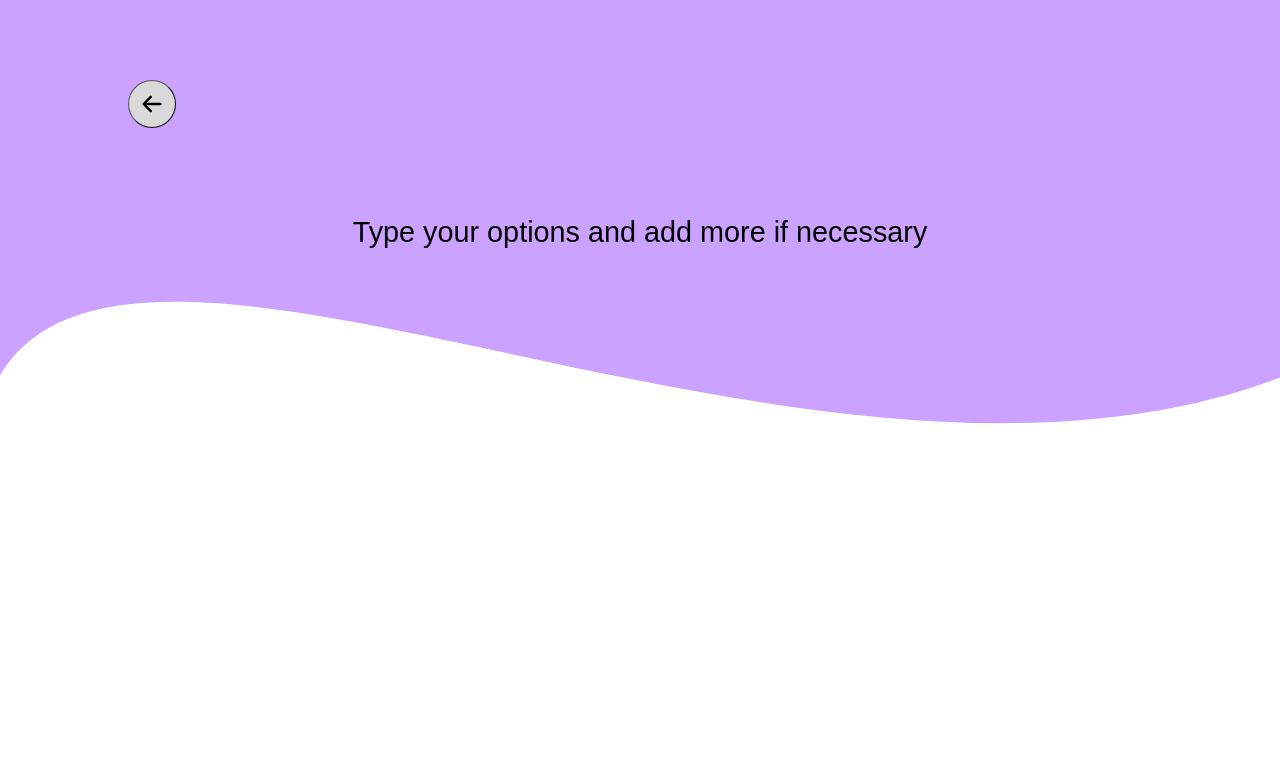
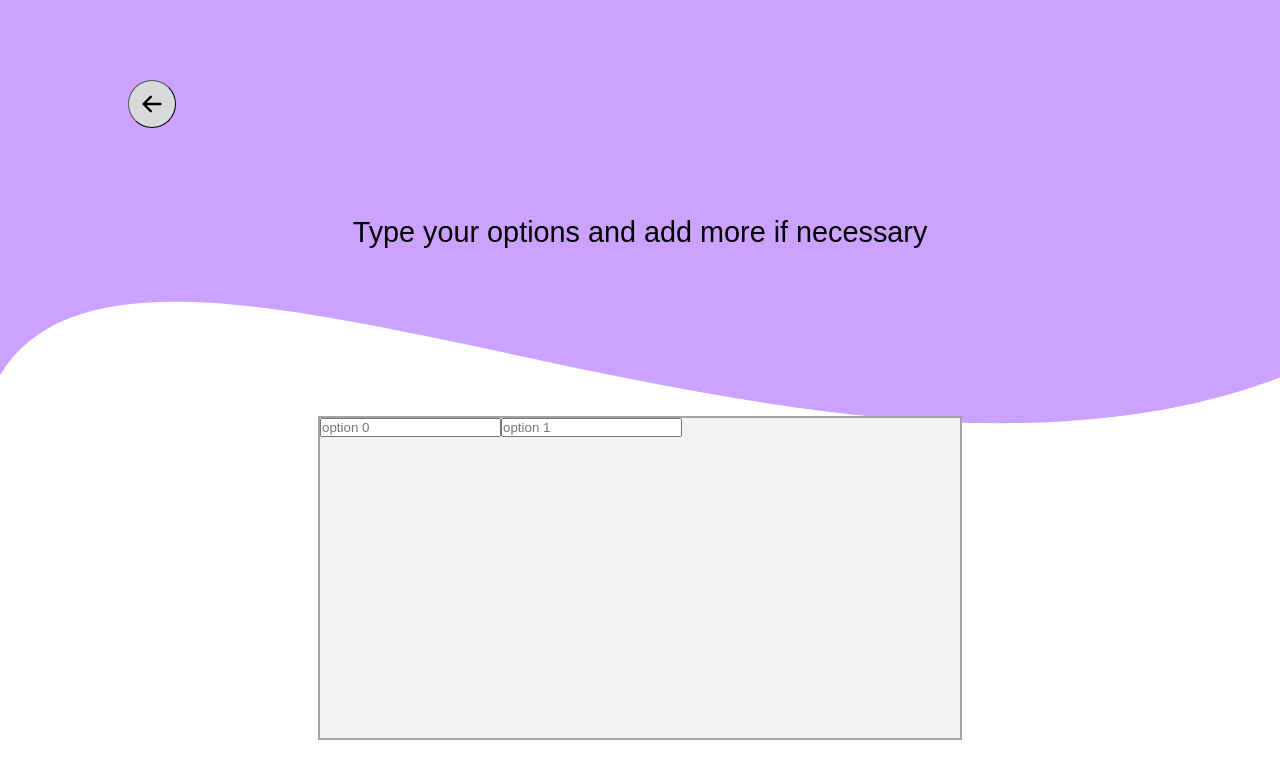
Before and after one commit to cjack0416/choose-for-me, a React (Create React App) app: page / in a window 1280 px wide. Shown: the top 778 px of the page. Built offline with nearby package versions, Linux system fonts and the light colour scheme.

Commit message:
Added options component

```diff
--- a/src/pages/pick-options/PickOptionsView.jsx
+++ b/src/pages/pick-options/PickOptionsView.jsx
@@ -11,6 +11,7 @@ export default function PickOptionsView() {
             </div>
             <div className="main-container">
                 <h2>Type your options and add more if necessary</h2>
+                <PickOptionsContainer/>
             </div>
         </>
     );
--- /dev/null
+++ b/src/pages/pick-options/components/Options.jsx
@@ -0,0 +1,11 @@
+
+
+export default function Options({ options, setOption }) {
+    return(
+        <>
+            {options.map((option, index) => (
+                <input placeholder={`option ${index}`} value={option}/>
+            ))}
+        </>
+    );
+}
--- a/src/pages/pick-options/components/PickOptionsContainer.jsx
+++ b/src/pages/pick-options/components/PickOptionsContainer.jsx
@@ -1,10 +1,13 @@
+import { useState } from "react";
 import "./index.css"
+import Options from "./Options";
 
 export default function PickOptionsContainer() {
+    const [options, setOptions] = useState(["", ""])
+
     return(
-        <>
-            <div className="options-container">
-            </div>
-        </>
+        <div className="options-container">
+            <Options options={options} setOption={setOptions}/>
+        </div>
     );
 }
--- a/src/pages/pick-options/index.css
+++ b/src/pages/pick-options/index.css
@@ -1,8 +1,13 @@
+h2 {
+    margin-bottom: 10rem;
+}
+
 .top-container {
     margin: 5rem 0 0 8rem;
 }
 
 .main-container {
     display: flex;
-    justify-content: center;
+    align-items: center;
+    flex-direction: column;
 }
```
